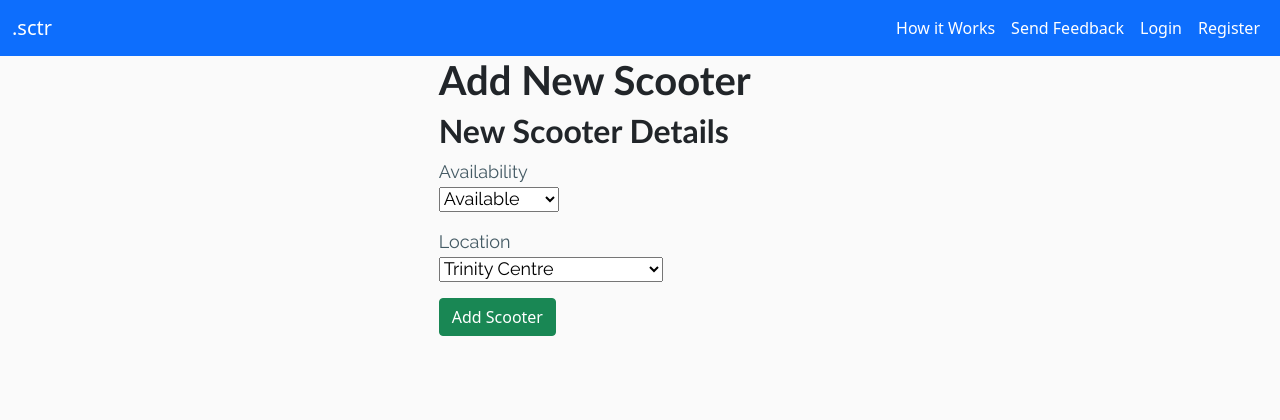
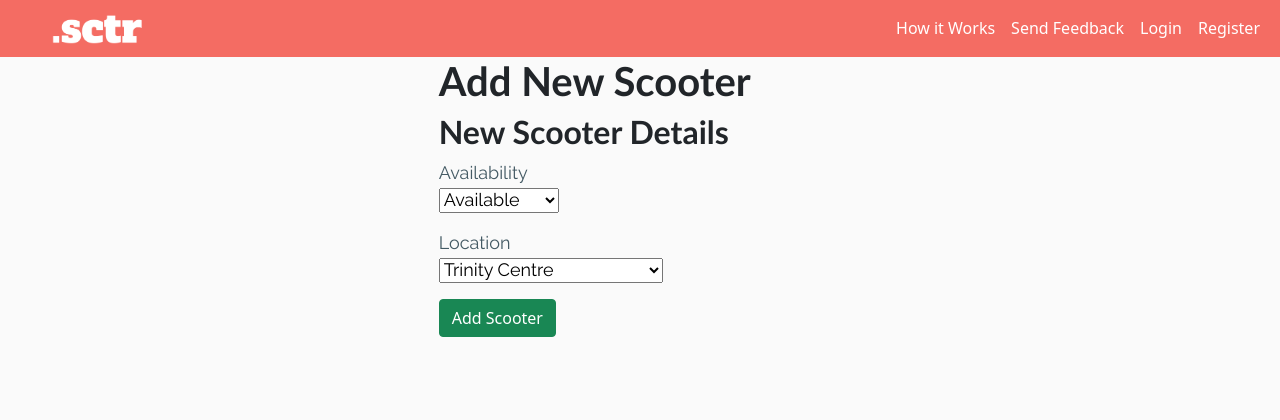
Before and after one commit to Lanrayy/software-engineering-project-comp2913, a Flask app: page /add_scooter in a window 1280 px wide. Shown: the top 420 px of the page. Run offline with Flask 2, Linux system fonts and the light colour scheme; some libraries are stand-ins or nearby versions.

Commit message:
Changed the nav bar colour, added logo to the original base.html template

```diff
--- a/app/static/css/style.css
+++ b/app/static/css/style.css
@@ -26,7 +26,6 @@ p{
   color: #445a64;
   font-size: 18px;
 }
-
 
 body{
   background-color: #fafafa;
--- a/app/templates/base.html
+++ b/app/templates/base.html
@@ -24,23 +24,23 @@
   </head>
 
   <body>
-    <nav class="navbar navbar-expand-sm navbar-dark bg-primary">
+    <nav class="navbar navbar-expand-sm navbar-dark ">
       <div class="container-fluid">
 
         <!-- Unregistered logo -->
         {% if not current_user.is_authenticated %}
-          <a class="navbar-brand" href="/">.sctr</a>
+          <a class="navbar-brand" href="/"><img class="nav-logo" src="{{url_for('static', filename='images/sctr-logo.png')}}" alt="Logo"></a>
         {% endif %}
 
         {% if current_user.is_authenticated %}
           <!-- Customer logo -->
           {% if not current_user.account_type == "employee" and not current_user.account_type == "manager" %}
-            <a class="navbar-brand" href="/user_dashboard">.sctr</a>
+            <a class="navbar-brand" href="/user_dashboard"><img class="nav-logo" src="{{url_for('static', filename='images/sctr-logo.png')}}" alt="Logo"></a>
           {% endif %}
 
           <!-- Admin logo -->
           {% if current_user.account_type == "employee" or current_user.account_type == "manager" %}
-            <a class="navbar-brand" href="/admin_dashboard">.sctr</a>
+            <a class="navbar-brand" href="/admin_dashboard"><img class="nav-logo" src="{{url_for('static', filename='images/sctr-logo.png')}}" alt="Main logo"></a>
           {% endif %}
         {% endif %}
 
```
